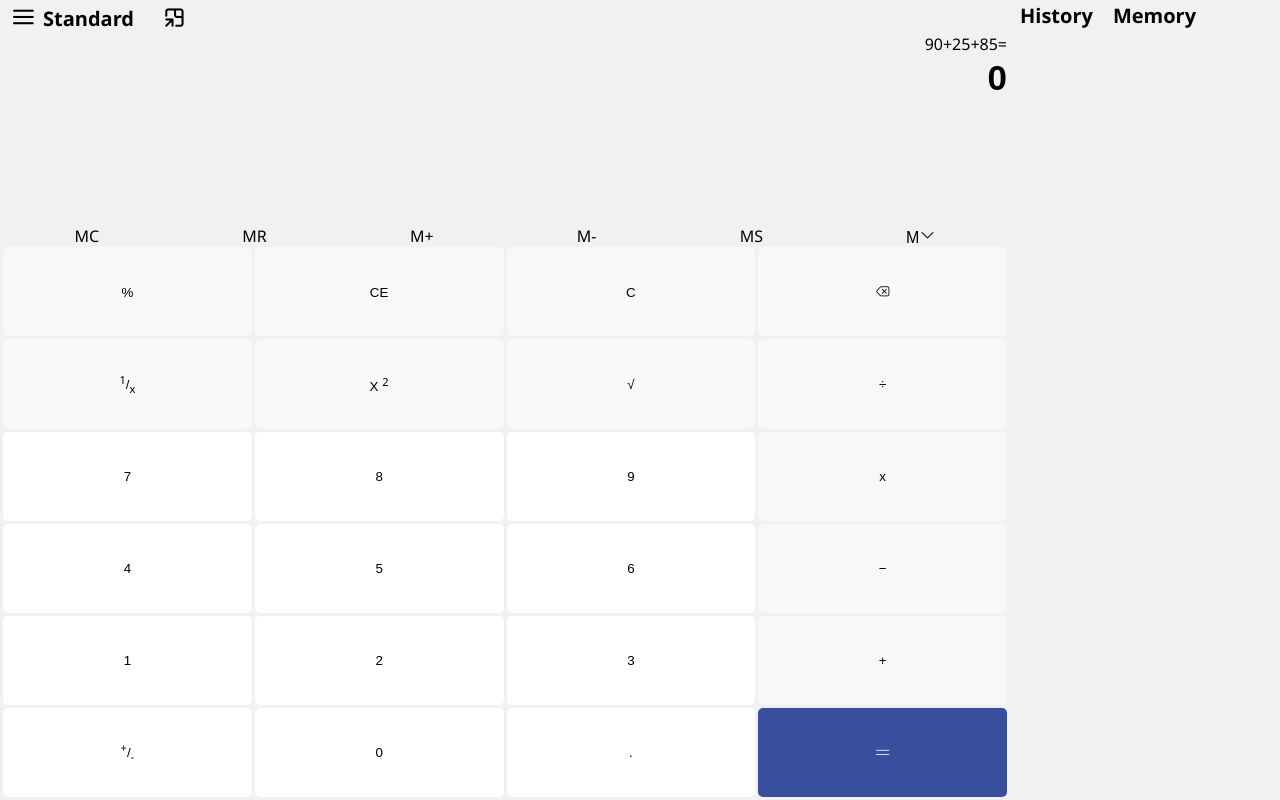
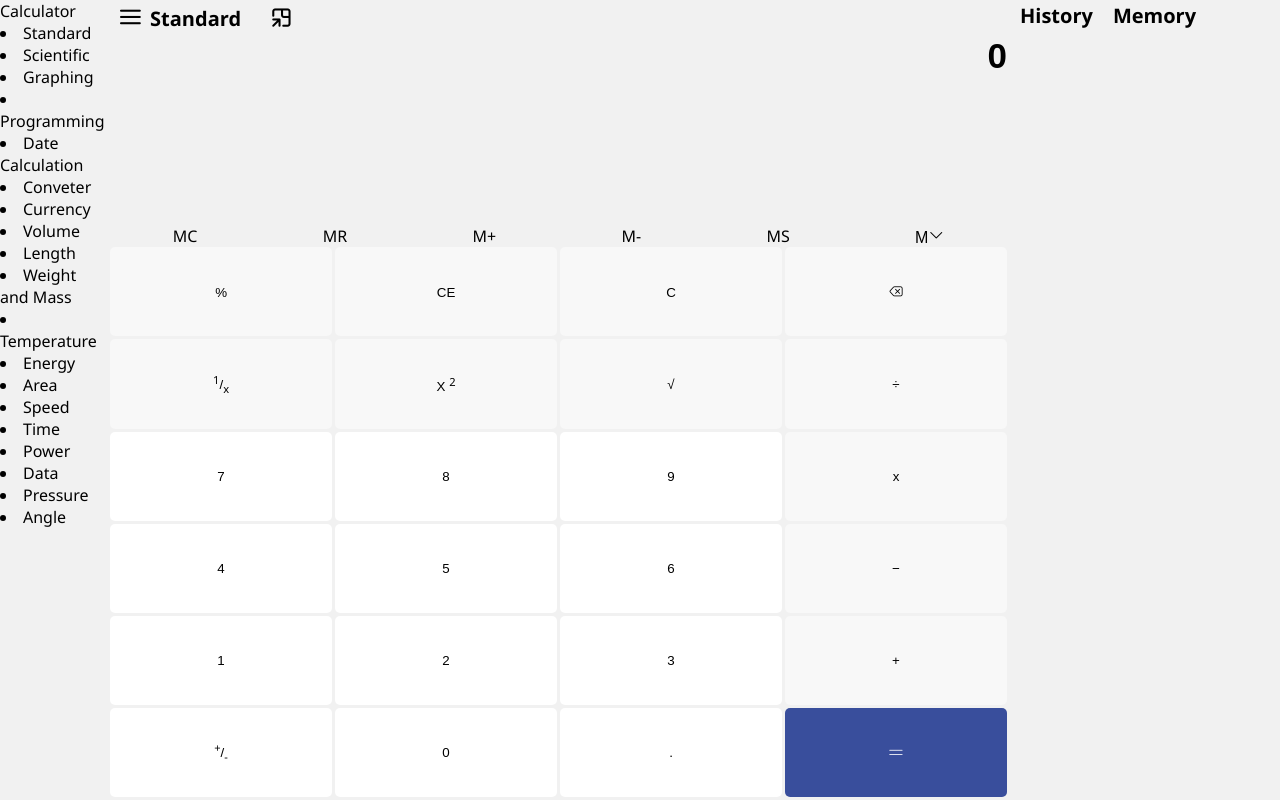
Before and after one commit to VictorMwachi/win10-calculator-clone-app, a plain HTML site: page index.html in a window 1280 px wide. Drawn offline with Linux system fonts and the light colour scheme.

Commit message:
fixed extra  0 bag

```diff
--- a/index.html
+++ b/index.html
@@ -1,5 +1,5 @@
 <!DOCTYPE html>
-<html>
+<html lang="en">
 <head>
 	<meta charset="utf-8">
 	<meta name="viewport" content="width=device-width, initial-scale=1">
@@ -8,6 +8,43 @@
 	<title>Electron calc</title>
 </head>
 <body>
+	<div class="menu-items">
+		<!----calculator--->
+		<div class="Calculator">
+			<label>Calculator</label>
+			<li>Standard</li>
+			<li>Scientific</li>
+			<li>Graphing</li>
+			<li>Programming</li>
+			<li>Date Calculation</li>
+		</div>
+
+		<!-----converter--->
+		<div class="Conveter">
+			<li>Conveter</label>
+			<li>Currency</li>
+			<li>Volume</li>
+			<li>Length</li>
+			<li>Weight and Mass</li>
+			<li>Temperature</li>
+			<li>Energy</li>
+			<li>Area</li>
+			<li>Speed</li>
+			<li>Time</li>
+			<li>Power</li>
+			<li>Data</li>
+			<li>Pressure</li>
+			<li>Angle</li>
+
+		</div>
+
+
+
+
+
+
+		<span></span>
+	</div>
 	<div class="calc-box">
 		<div class="calc-upper">
 			<div class="widgets">
@@ -17,7 +54,7 @@
 				<!--<span class="icon" id="MiniExpand2Mirrored">&#xee47;</span>-->
 				<span class="icon" id="historyBtn">&#xE81c;</span>
 			</div>
-			<div id="expression">90+25+85=</div>
+			<div id="expression"></div>
 			<div id="screen">0</div>
 		</div>
 
--- a/main.js
+++ b/main.js
@@ -24,9 +24,14 @@ const square = document.getElementById('square');
 const clearScreen = document.getElementById('clear');
 const negate =document.getElementById('negate');
 let expression = document.getElementById('expression');
+const menu = document.getElementById("navMenu");
+const menuItems = document.getElementsByName("menu-items");
 
 /**handle clicking of calculator buttons
 [0,1,2,3,4,5,6,7,8,9,-,+,.,multiplication,backspace,%,division]**/
+function handleMenu(){
+	menuItems.style.display = "none";
+}
 
 function handleClick(e){
 	//add content of clicked button to display
@@ -89,8 +94,10 @@ function handleKeyPress(e){
 }
 
 function evalExpression(str){
-	return (eval(str)).toFixed(9);
+	return (eval(str));
 }
+//toggle menu bar
+menu.addEventListener('click',handleMenu);
 //add click event listener to the buttons
 zero.addEventListener('click', handleClick);
 one.addEventListener('click', handleClick);
```
